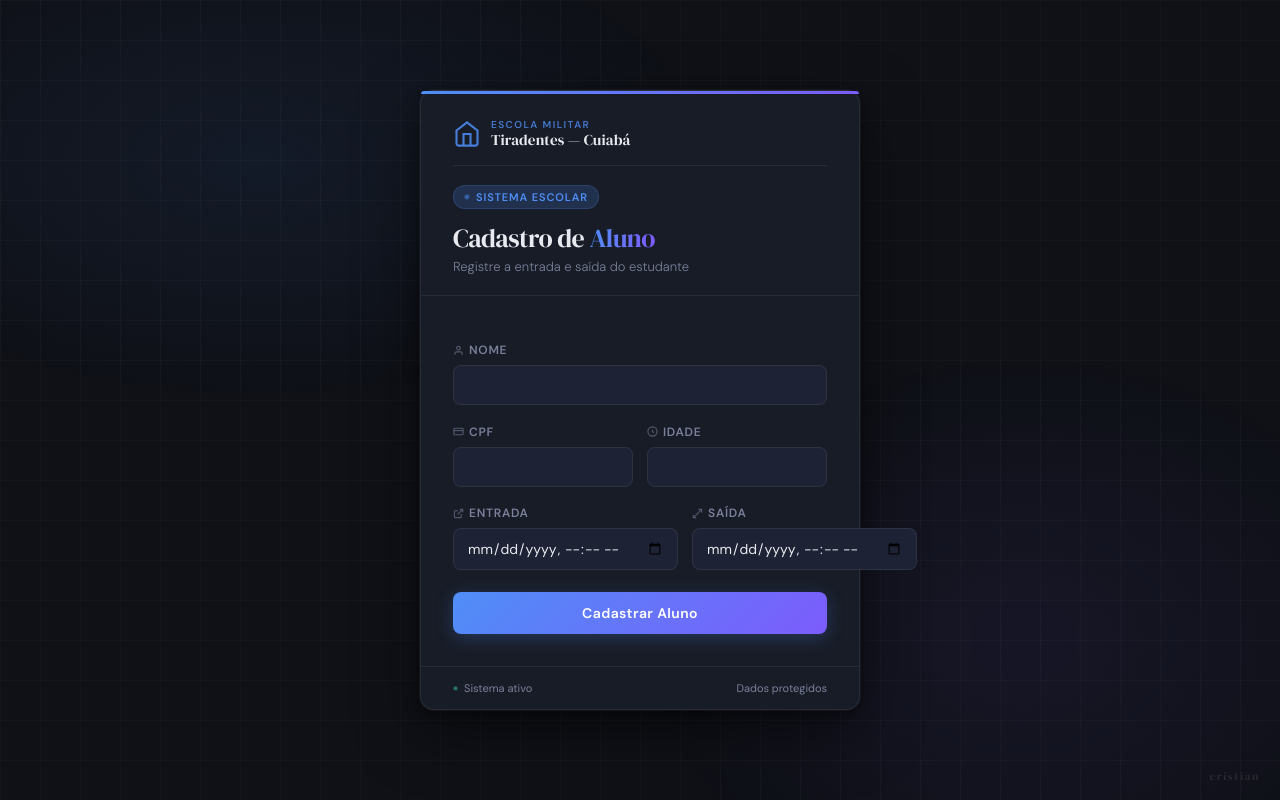
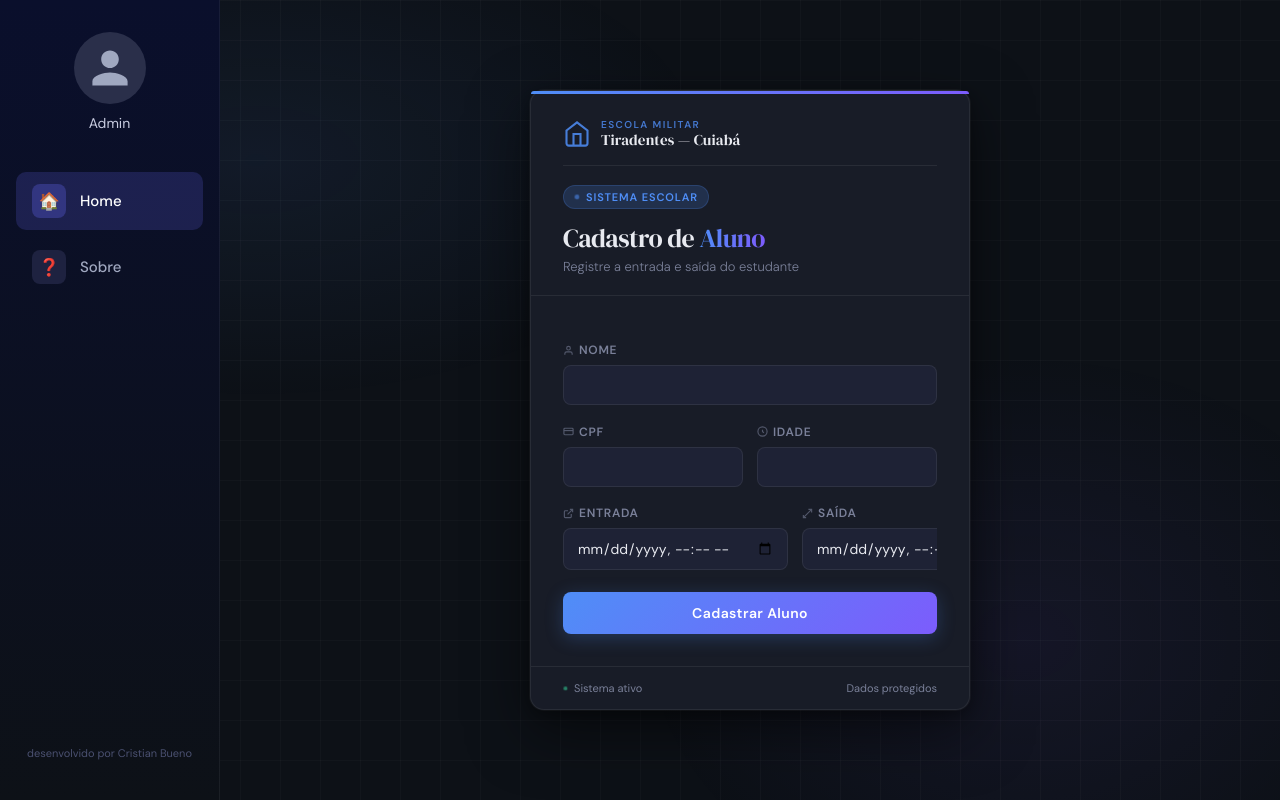
Before and after one commit to cristianstand77-ux/sistema-de-controle, a Django app: page / in a window 1280 px wide. Run offline with Django 5.2, Linux system fonts and the light colour scheme.

Commit message:
adiciona sidebar, página sobre e proteção de variáveis secretas

```diff
--- a/alunos/templates/alunos/aluno_form.html
+++ b/alunos/templates/alunos/aluno_form.html
@@ -1,11 +1,10 @@
-<!DOCTYPE html>
-<html lang="pt-br">
-<head>
-    <meta charset="UTF-8">
-    <title>Cadastro de Aluno</title>
-    <link href="https://fonts.googleapis.com/css2?family=DM+Serif+Display&family=DM+Sans:wght@300;400;500;600&display=swap" rel="stylesheet">
+{% extends "alunos/sidebar.html" %}
+{% block title %}Cadastro de Aluno{% endblock %}
 
+{% block extra_css %}
 <style>
+    @import url('https://fonts.googleapis.com/css2?family=DM+Serif+Display&family=DM+Sans:wght@300;400;500;600&display=swap');
+
     :root {
         --bg: #0f1117;
         --surface: #181c27;
@@ -24,26 +23,22 @@
         --radius-sm: 8px;
     }
 
-        *, *::before, *::after {
-            box-sizing: border-box;
-            margin: 0;
-            padding: 0;
+    /* sobrescreve o body do sidebar.html para esta página */
+    body {
+        font-family: 'DM Sans', sans-serif;
     }
 
-        body {
-            font-family: 'DM Sans', sans-serif;
-            background: var(--bg);
-            min-height: 100vh;
+    .main-content {
         display: flex;
         justify-content: center;
         align-items: center;
-            padding: 24px;
+        min-height: 100vh;
+        padding: 40px 48px;
         position: relative;
-            overflow: hidden;
     }
 
-        /* Fundo com gradiente animado */
-        body::before {
+    /* gradiente de fundo */
+    .main-content::before {
         content: '';
         position: fixed;
         inset: 0;
@@ -54,8 +49,8 @@
         z-index: 0;
     }
 
-        /* Grade sutil de fundo */
-        body::after {
+    /* grade sutil */
+    .main-content::after {
         content: '';
         position: fixed;
         inset: 0;
@@ -67,33 +62,12 @@
         z-index: 0;
     }
 
-        /* Assinatura discreta */
-        .signature {
-            position: fixed;
-            bottom: 16px;
-            right: 20px;
-            font-family: 'DM Serif Display', serif;
-            font-size: 11px;
-            color: rgba(255,255,255,0.1);
-            letter-spacing: 0.15em;
-            text-transform: lowercase;
-            z-index: 100;
-            user-select: none;
-            transition: color 0.4s;
-        }
-
-        .signature:hover {
-            color: rgba(79,142,247,0.35);
-        }
-
-        /* Container principal */
     .container {
         background: var(--surface);
         border: 1px solid var(--border);
         border-radius: var(--radius);
         width: 100%;
         max-width: 440px;
-            padding: 0;
         box-shadow:
             0 0 0 1px rgba(255,255,255,0.04),
             0 20px 60px rgba(0,0,0,0.5),
@@ -108,7 +82,6 @@
         to   { opacity: 1; transform: translateY(0); }
     }
 
-        /* Cabeçalho do card */
     .card-header {
         padding: 28px 32px 20px;
         border-bottom: 1px solid var(--border);
@@ -125,67 +98,37 @@
         border-radius: var(--radius) var(--radius) 0 0;
     }
 
-        /* Nome da escola */
     .school-name {
-            display: flex;
-            align-items: center;
-            gap: 10px;
-            margin-bottom: 18px;
-            padding-bottom: 16px;
+        display: flex; align-items: center; gap: 10px;
+        margin-bottom: 18px; padding-bottom: 16px;
         border-bottom: 1px solid var(--border);
     }
 
-        .school-icon {
-            width: 28px;
-            height: 28px;
-            color: var(--accent);
-            flex-shrink: 0;
-            opacity: 0.85;
-        }
+    .school-icon { width: 28px; height: 28px; color: var(--accent); flex-shrink: 0; opacity: 0.85; }
 
-        .school-text {
-            display: flex;
-            flex-direction: column;
-            line-height: 1.2;
-        }
+    .school-text { display: flex; flex-direction: column; line-height: 1.2; }
 
     .school-label {
-            font-size: 10px;
-            font-weight: 700;
-            letter-spacing: 0.14em;
-            text-transform: uppercase;
-            color: var(--accent);
-            opacity: 0.8;
+        font-size: 10px; font-weight: 700; letter-spacing: 0.14em;
+        text-transform: uppercase; color: var(--accent); opacity: 0.8;
     }
 
     .school-full {
         font-family: 'DM Serif Display', serif;
-            font-size: 15px;
-            color: var(--text);
-            letter-spacing: 0.01em;
+        font-size: 15px; color: var(--text); letter-spacing: 0.01em;
     }
 
     .badge {
-            display: inline-flex;
-            align-items: center;
-            gap: 6px;
-            background: var(--accent-glow);
-            border: 1px solid rgba(79,142,247,0.2);
-            color: var(--accent);
-            font-size: 11px;
-            font-weight: 600;
-            letter-spacing: 0.08em;
-            text-transform: uppercase;
-            padding: 4px 10px;
-            border-radius: 99px;
-            margin-bottom: 14px;
+        display: inline-flex; align-items: center; gap: 6px;
+        background: var(--accent-glow); border: 1px solid rgba(79,142,247,0.2);
+        color: var(--accent); font-size: 11px; font-weight: 600;
+        letter-spacing: 0.08em; text-transform: uppercase;
+        padding: 4px 10px; border-radius: 99px; margin-bottom: 14px;
     }
 
     .badge::before {
-            content: '';
-            width: 6px; height: 6px;
-            border-radius: 50%;
-            background: var(--accent);
+        content: ''; width: 6px; height: 6px;
+        border-radius: 50%; background: var(--accent);
         animation: pulse 2s infinite;
     }
 
@@ -196,11 +139,8 @@
 
     h2 {
         font-family: 'DM Serif Display', serif;
-            font-size: 26px;
-            font-weight: 400;
-            color: var(--text);
-            letter-spacing: -0.02em;
-            line-height: 1.2;
+        font-size: 26px; font-weight: 400;
+        color: var(--text); letter-spacing: -0.02em; line-height: 1.2;
     }
 
     h2 span {
@@ -209,33 +149,17 @@
         -webkit-text-fill-color: transparent;
     }
 
-        .subtitle {
-            font-size: 13px;
-            color: var(--text-muted);
-            margin-top: 4px;
-            font-weight: 300;
-        }
+    .subtitle { font-size: 13px; color: var(--text-muted); margin-top: 4px; font-weight: 300; }
 
-        /* Conteúdo do form */
-        .card-body {
-            padding: 24px 32px 32px;
-        }
+    .card-body { padding: 24px 32px 32px; }
 
-        /* Mensagens */
-        .messages {
-            margin-bottom: 20px;
-        }
+    .messages { margin-bottom: 20px; }
 
     .alert {
-            display: flex;
-            align-items: center;
-            gap: 10px;
-            padding: 11px 14px;
-            border-radius: var(--radius-sm);
-            font-size: 13px;
-            font-weight: 500;
-            margin-bottom: 8px;
-            animation: fadeIn 0.3s ease;
+        display: flex; align-items: center; gap: 10px;
+        padding: 11px 14px; border-radius: var(--radius-sm);
+        font-size: 13px; font-weight: 500; margin-bottom: 8px;
+        position: relative; animation: fadeIn 0.3s ease;
     }
 
     @keyframes fadeIn {
@@ -244,190 +168,79 @@
     }
 
     .alert::before {
-            content: '';
-            width: 3px;
-            height: 100%;
-            position: absolute;
-            left: 0;
-            border-radius: 4px 0 0 4px;
+        content: ''; width: 3px; height: 100%;
+        position: absolute; left: 0; border-radius: 4px 0 0 4px;
     }
 
-        .alert { position: relative; }
+    .alert-success { background: var(--success-bg); color: var(--success-text); border: 1px solid rgba(52,211,153,0.15); }
+    .alert-success::before { background: var(--success-text); }
+    .alert-error { background: var(--error-bg); color: var(--error-text); border: 1px solid rgba(248,113,113,0.15); }
+    .alert-error::before { background: var(--error-text); }
 
-        .alert-success {
-            background: var(--success-bg);
-            color: var(--success-text);
-            border: 1px solid rgba(52,211,153,0.15);
+    .form-row { display: grid; grid-template-columns: 1fr 1fr; gap: 14px; min-width: 0; overflow: hidden; }
+
+    .form-group { margin-bottom: 16px; position: relative; }
+
+    label {
+        display: block; font-size: 12px; font-weight: 600;
+        color: var(--text-muted); letter-spacing: 0.06em;
+        text-transform: uppercase; margin-bottom: 7px;
     }
 
-        .alert-success::before { background: var(--success-text); }
-
-        .alert-error {
-            background: var(--error-bg);
-            color: var(--error-text);
-            border: 1px solid rgba(248,113,113,0.15);
+    input, select {
+        width: 100%; min-width: 0; padding: 10px 13px;
+        background: var(--surface2); border: 1px solid var(--border);
+        border-radius: var(--radius-sm); color: var(--text);
+        font-family: 'DM Sans', sans-serif; font-size: 14px;
+        transition: border-color 0.2s, box-shadow 0.2s, background 0.2s;
+        outline: none; -webkit-appearance: none; appearance: none;
     }
 
-        .alert-error::before { background: var(--error-text); }
+    input::placeholder { color: rgba(122,128,153,0.5); }
 
-        /* Grupos */
-        .form-row {
-            display: grid;
-            grid-template-columns: 1fr 1fr;
-            gap: 14px;
-        }
-
-        .form-group {
-            margin-bottom: 16px;
-            position: relative;
-        }
-
-        label {
-            display: block;
-            font-size: 12px;
-            font-weight: 600;
-            color: var(--text-muted);
-            letter-spacing: 0.06em;
-            text-transform: uppercase;
-            margin-bottom: 7px;
-        }
-
-        /* Inputs */
-        input,
-        select {
-            width: 100%;
-            padding: 10px 13px;
-            background: var(--surface2);
-            border: 1px solid var(--border);
-            border-radius: var(--radius-sm);
-            color: var(--text);
-            font-family: 'DM Sans', sans-serif;
-            font-size: 14px;
-            font-weight: 400;
-            transition: border-color 0.2s, box-shadow 0.2s, background 0.2s;
-            outline: none;
-            -webkit-appearance: none;
-            appearance: none;
-        }
-
-        input::placeholder {
-            color: rgba(122,128,153,0.5);
-        }
-
-        input:focus,
-        select:focus {
+    input:focus, select:focus {
         border-color: rgba(79,142,247,0.5);
         background: rgba(79,142,247,0.04);
         box-shadow: 0 0 0 3px rgba(79,142,247,0.1);
     }
 
-        input[type="date"]::-webkit-calendar-picker-indicator {
-            filter: invert(0.6);
-            cursor: pointer;
-        }
+    input[type="date"]::-webkit-calendar-picker-indicator { filter: invert(0.6); cursor: pointer; }
 
-        /* Erros de campo */
-        .errorlist {
-            list-style: none;
-            color: var(--error-text);
-            font-size: 11.5px;
-            margin-top: 5px;
-            font-weight: 500;
-        }
+    .errorlist { list-style: none; color: var(--error-text); font-size: 11.5px; margin-top: 5px; font-weight: 500; }
 
-        /* Botão */
     .btn-submit {
-            width: 100%;
-            padding: 12px;
-            margin-top: 6px;
+        width: 100%; padding: 12px; margin-top: 6px;
         background: linear-gradient(135deg, var(--accent), var(--accent2));
-            color: #fff;
-            border: none;
-            border-radius: var(--radius-sm);
-            font-family: 'DM Sans', sans-serif;
-            font-size: 14px;
-            font-weight: 600;
-            letter-spacing: 0.03em;
-            cursor: pointer;
-            position: relative;
-            overflow: hidden;
-            transition: transform 0.15s, box-shadow 0.2s, opacity 0.2s;
+        color: #fff; border: none; border-radius: var(--radius-sm);
+        font-family: 'DM Sans', sans-serif; font-size: 14px; font-weight: 600;
+        letter-spacing: 0.03em; cursor: pointer; position: relative; overflow: hidden;
+        transition: transform 0.15s, box-shadow 0.2s;
         box-shadow: 0 4px 18px rgba(79,142,247,0.25);
     }
 
-        .btn-submit::before {
-            content: '';
-            position: absolute;
-            inset: 0;
-            background: linear-gradient(135deg, rgba(255,255,255,0.12), transparent);
-            opacity: 0;
-            transition: opacity 0.2s;
+    .btn-submit:hover { transform: translateY(-1px); box-shadow: 0 8px 24px rgba(79,142,247,0.35); }
+    .btn-submit:active { transform: translateY(0); }
+
+    .card-footer {
+        padding: 14px 32px; border-top: 1px solid var(--border);
+        display: flex; align-items: center; justify-content: space-between;
     }
 
-        .btn-submit:hover {
-            transform: translateY(-1px);
-            box-shadow: 0 8px 24px rgba(79,142,247,0.35);
+    .footer-info { font-size: 11px; color: var(--text-muted); display: flex; align-items: center; gap: 6px; }
+
+    .footer-info .dot {
+        width: 5px; height: 5px; border-radius: 50%;
+        background: var(--success-text); animation: pulse 2s infinite;
     }
 
-        .btn-submit:hover::before { opacity: 1; }
+    .icon-label { display: inline-flex; align-items: center; gap: 5px; }
+    .icon-label svg { width: 11px; height: 11px; opacity: 0.6; }
+</style>
+{% endblock %}
 
-        .btn-submit:active {
-            transform: translateY(0);
-            box-shadow: 0 2px 8px rgba(79,142,247,0.2);
-        }
-
-        /* Divisor */
-        .divider {
-            height: 1px;
-            background: var(--border);
-            margin: 20px 0;
-        }
-
-        /* Rodapé do card */
-        .card-footer {
-            padding: 14px 32px;
-            border-top: 1px solid var(--border);
-            display: flex;
-            align-items: center;
-            justify-content: space-between;
-        }
-
-        .footer-info {
-            font-size: 11px;
-            color: var(--text-muted);
-            display: flex;
-            align-items: center;
-            gap: 6px;
-        }
-
-        .footer-info .dot {
-            width: 5px; height: 5px;
-            border-radius: 50%;
-            background: var(--success-text);
-            animation: pulse 2s infinite;
-        }
-
-        /* Ícones SVG inline nos labels */
-        .icon-label {
-            display: inline-flex;
-            align-items: center;
-            gap: 5px;
-        }
-
-        .icon-label svg {
-            width: 11px; height: 11px;
-            opacity: 0.6;
-        }
-    </style>
-</head>
-<body>
-
-<!-- Assinatura discreta -->
-<span class="signature">cristian</span>
-
+{% block content %}
 <div class="container">
 
-    <!-- Cabeçalho -->
     <div class="card-header">
         <div class="school-name">
             <svg class="school-icon" viewBox="0 0 24 24" fill="none" stroke="currentColor" stroke-width="1.8">
@@ -444,10 +257,7 @@
         <p class="subtitle">Registre a entrada e saída do estudante</p>
     </div>
 
-    <!-- Corpo do formulário -->
     <div class="card-body">
-
-        <!-- Mensagens do backend -->
         <div class="messages">
             {% if messages %}
                 {% for message in messages %}
@@ -463,7 +273,6 @@
         <form method="POST">
             {% csrf_token %}
 
-            <!-- Nome (linha completa) -->
             <div class="form-group">
                 <label class="icon-label">
                     <svg viewBox="0 0 24 24" fill="none" stroke="currentColor" stroke-width="2.5"><path d="M20 21v-2a4 4 0 0 0-4-4H8a4 4 0 0 0-4 4v2"/><circle cx="12" cy="7" r="4"/></svg>
@@ -473,7 +282,6 @@
                 {{ form.nome.errors }}
             </div>
 
-            <!-- CPF e Idade lado a lado -->
             <div class="form-row">
                 <div class="form-group">
                     <label class="icon-label">
@@ -483,7 +291,6 @@
                     {{ form.cpf }}
                     {{ form.cpf.errors }}
                 </div>
-
                 <div class="form-group">
                     <label class="icon-label">
                         <svg viewBox="0 0 24 24" fill="none" stroke="currentColor" stroke-width="2.5"><circle cx="12" cy="12" r="10"/><path d="M12 8v4l3 3"/></svg>
@@ -494,7 +301,6 @@
                 </div>
             </div>
 
-            <!-- Entrada e Saída lado a lado -->
             <div class="form-row">
                 <div class="form-group">
                     <label class="icon-label">
@@ -504,7 +310,6 @@
                     {{ form.entrada }}
                     {{ form.entrada.errors }}
                 </div>
-
                 <div class="form-group">
                     <label class="icon-label">
                         <svg viewBox="0 0 24 24" fill="none" stroke="currentColor" stroke-width="2.5"><path d="M9 21H3v-6"/><path d="M3 21 21 3"/><path d="M21 10V3h-7"/></svg>
@@ -519,7 +324,6 @@
         </form>
     </div>
 
-    <!-- Rodapé -->
     <div class="card-footer">
         <span class="footer-info">
             <span class="dot"></span>
@@ -529,6 +333,4 @@
     </div>
 
 </div>
-
-</body>
-</html>
+{% endblock %}
--- /dev/null
+++ b/alunos/templates/alunos/sidebar.html
@@ -0,0 +1,93 @@
+{% load static %}
+<!DOCTYPE html>
+<html lang="pt-BR">
+<head>
+  <meta charset="UTF-8" />
+  <meta name="viewport" content="width=device-width, initial-scale=1.0" />
+  <title>{% block title %}Escola Militar Tiradentes{% endblock %}</title>
+  <style>
+    * { margin: 0; padding: 0; box-sizing: border-box; }
+    body {
+      display: flex; min-height: 100vh;
+      background-color: #0d1117;
+      font-family: 'Segoe UI', Tahoma, Geneva, Verdana, sans-serif;
+      color: #e0e0e0;
+    }
+    .sidebar {
+      width: 220px; min-height: 100vh;
+      background: linear-gradient(180deg, #0a0f2c 0%, #0d1117 100%);
+      display: flex; flex-direction: column; align-items: center;
+      padding: 32px 0 24px; position: fixed;
+      left: 0; top: 0; bottom: 0;
+      border-right: 1px solid rgba(255,255,255,0.06);
+      z-index: 100;
+    }
+    .sidebar-avatar {
+      width: 72px; height: 72px; border-radius: 50%;
+      background: #2a2f4a; display: flex;
+      align-items: center; justify-content: center; margin-bottom: 10px;
+    }
+    .sidebar-avatar svg { width: 44px; height: 44px; fill: #a0a8c0; }
+    .sidebar-username { font-size: 14px; color: #c8cce0; margin-bottom: 40px; }
+    .sidebar-nav {
+      display: flex; flex-direction: column;
+      gap: 8px; width: 100%; padding: 0 16px; flex: 1;
+    }
+    .sidebar-link {
+      display: flex; align-items: center; gap: 14px;
+      padding: 12px 16px; border-radius: 10px;
+      color: #a0a8c0; text-decoration: none;
+      font-size: 15px; font-weight: 500;
+      transition: background 0.2s, color 0.2s;
+    }
+    .sidebar-link:hover, .sidebar-link.active {
+      background: rgba(99,102,241,0.2); color: #fff;
+    }
+    .sidebar-link .icon {
+      width: 34px; height: 34px; border-radius: 8px;
+      background: #1e2240; display: flex;
+      align-items: center; justify-content: center;
+      font-size: 17px; flex-shrink: 0;
+    }
+    .sidebar-link:hover .icon, .sidebar-link.active .icon {
+      background: rgba(99,102,241,0.3);
+    }
+    .sidebar-footer {
+      font-size: 11px; color: #4a5070;
+      margin-top: auto; padding: 16px; text-align: center;
+    }
+    .main-content {
+      margin-left: 220px; flex: 1;
+      min-height: 100vh; padding: 40px 48px;
+    }
+  </style>
+  {% block extra_css %}{% endblock %}
+</head>
+<body>
+
+  <aside class="sidebar">
+    <div class="sidebar-avatar">
+      <svg viewBox="0 0 24 24"><path d="M12 12c2.7 0 4.8-2.1 4.8-4.8S14.7 2.4 12 2.4 7.2 4.5 7.2 7.2 9.3 12 12 12zm0 2.4c-3.2 0-9.6 1.6-9.6 4.8v2.4h19.2v-2.4c0-3.2-6.4-4.8-9.6-4.8z"/></svg>
+    </div>
+    <span class="sidebar-username">Admin</span>
+
+    <nav class="sidebar-nav">
+      <a href="{% url 'home' %}" class="sidebar-link {% if request.resolver_match.url_name == 'home' %}active{% endif %}">
+        <span class="icon">🏠</span>
+        <span>Home</span>
+      </a>
+      <a href="{% url 'sobre' %}" class="sidebar-link {% if request.resolver_match.url_name == 'sobre' %}active{% endif %}">
+        <span class="icon">❓</span>
+        <span>Sobre</span>
+      </a>
+    </nav>
+
+    <div class="sidebar-footer">desenvolvido por Cristian Bueno</div>
+  </aside>
+
+  <main class="main-content">
+    {% block content %}{% endblock %}
+  </main>
+
+</body>
+</html>
--- a/alunos/views.py
+++ b/alunos/views.py
@@ -1,6 +1,7 @@
 from django.contrib import messages
 from django.views.generic import FormView
 from django.urls import reverse_lazy
+from django.shortcuts import render
 
 from .models import Aluno
 from .forms import AlunoForm
@@ -21,3 +22,7 @@ class HomeView(FormView):
     def form_invalid(self, form):
         messages.error(self.request, 'Corrige os erros e tente novamente.')
         return super().form_invalid(form)
+
+
+def sobre(request):
+    return render(request, 'alunos/sobre.html')
--- a/mysite/urls.py
+++ b/mysite/urls.py
@@ -17,10 +17,11 @@ Including another URLconf
 from django.contrib import admin
 from django.urls import path
 
-from alunos.views import HomeView
+from alunos.views import HomeView, sobre
 
 
 urlpatterns = [
     path('admin/', admin.site.urls),
-    path('', HomeView.as_view(), name="home"),
+    path('', HomeView.as_view(), name='home'),
+    path('sobre/', sobre, name='sobre'),
 ]
--- /dev/null
+++ b/requirements.txt
@@ -0,0 +1,5 @@
+asgiref==3.11.1
+Django==6.0.3
+psycopg2-binary==2.9.11
+python-decouple==3.8
+sqlparse==0.5.5
```
Also changed, not shown: alunos/templates/alunos/sobre.html (added, +81 -0 lines), 3 other files. Lines whose indentation alone changed are shown as unchanged.
